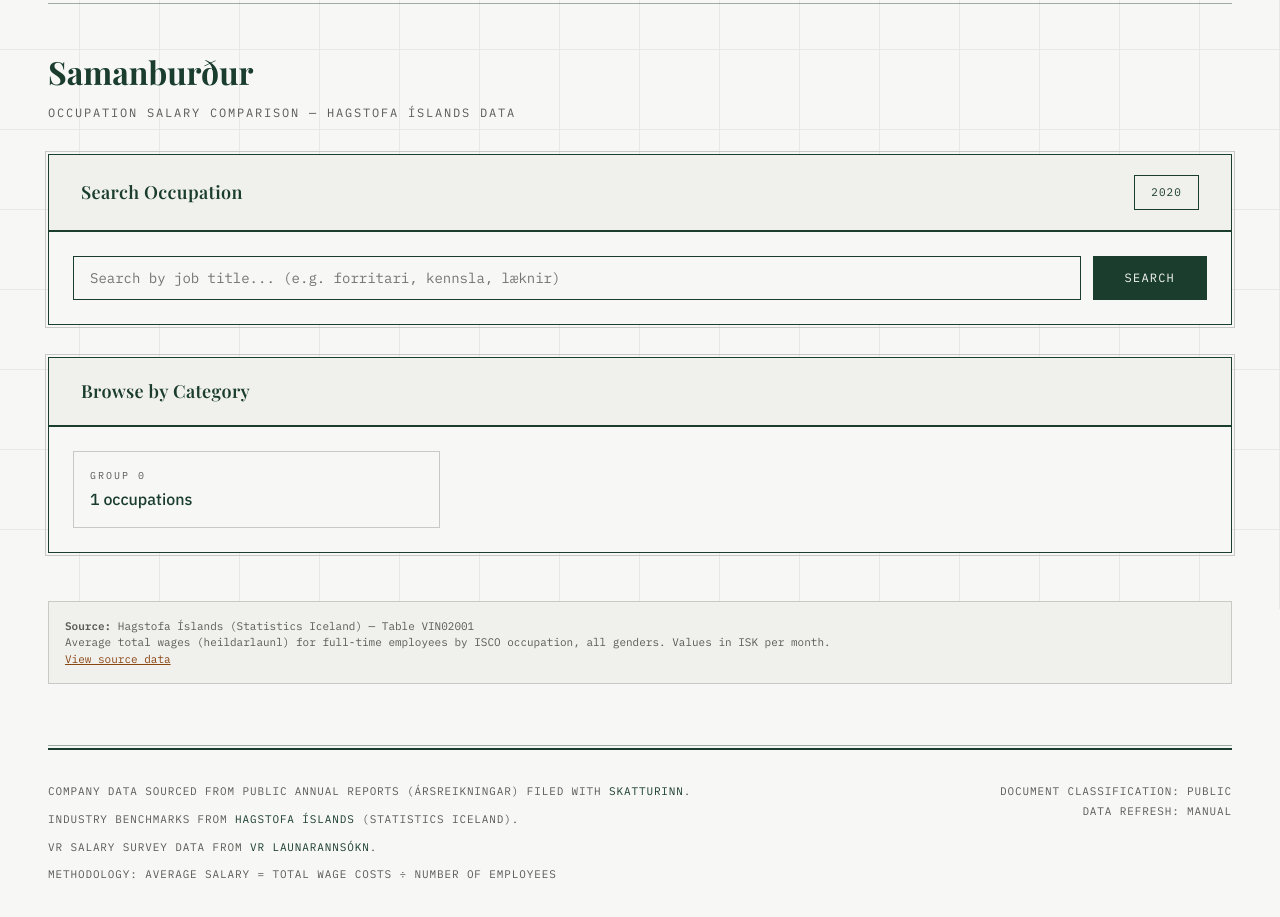
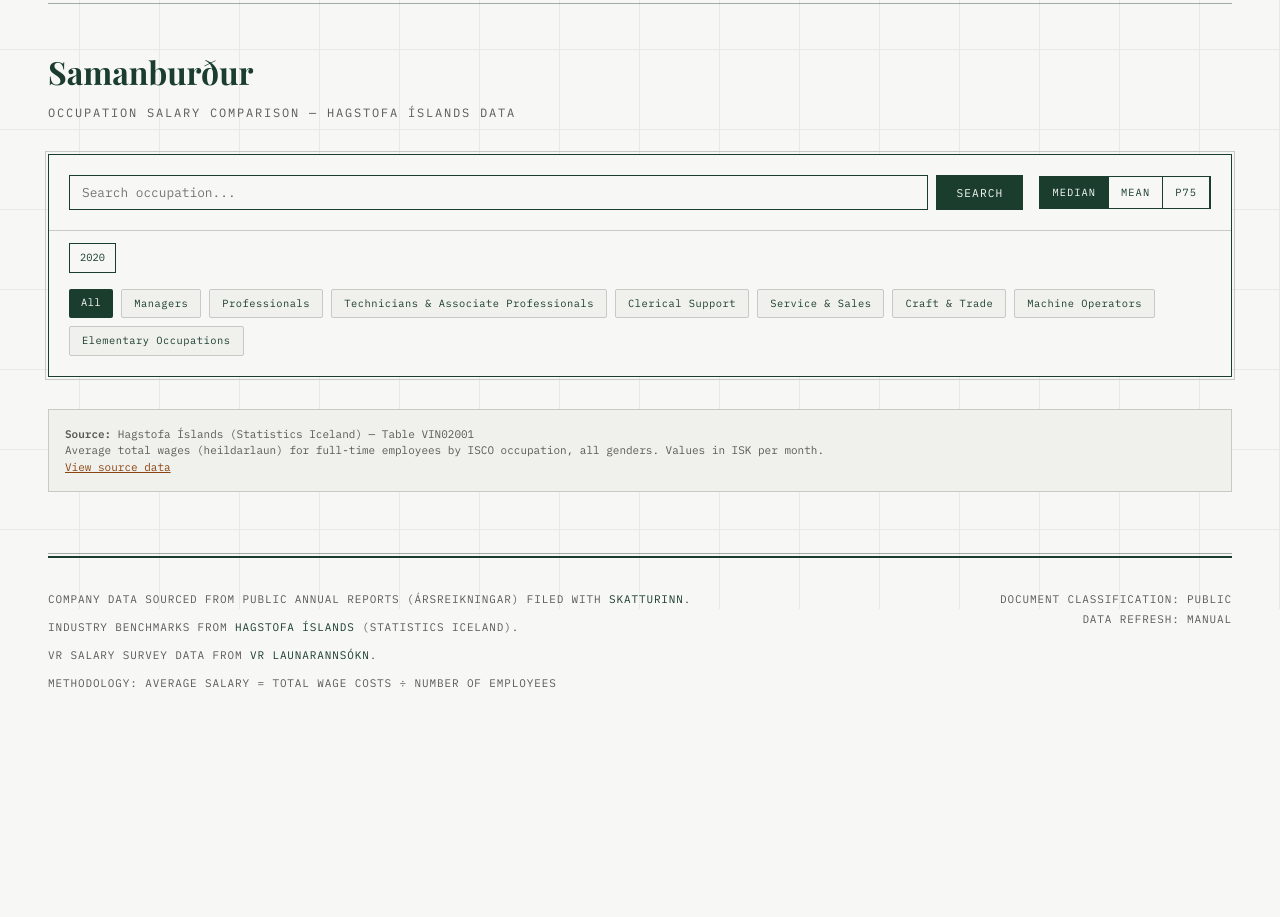
Before and after one commit to Interkz/launatrausti, a FastAPI app: page /samanburdur?year=2024&sort=median in a window 1280 px wide. Shown: the part 191-1108 px from the top of the page. After the commit the page ends 879 px from the top, so only its background shows below. Run offline with FastAPI, Linux system fonts and the light colour scheme; tables that the repository leaves empty hold one stand-in row (values such as "Sample post").

Commit message:
feat: samanburður v2 — aurbjörg-style leaderboard with category filters
- Default view shows ALL occupations sorted by median salary (highest first)
- Grouped by ISCO major category (Managers, Professionals, Technicians, etc.)
- Category filter pills — click to show only one group
- Sort toggle: Median / Mean / P75
- Year filter: 2014-2024
- Collapsible sections: top 5 shown, "Show X more" expands rest
- Click any occupation → detail view with distribution bar + time series
- Search still works as filter overlay

```diff
--- a/src/main.py
+++ b/src/main.py
@@ -283,9 +283,11 @@ async def samanburdur_page(
     request: Request,
     q: Optional[str] = None,
     isco: Optional[str] = None,
+    group: Optional[str] = None,
+    sort: str = "median",
     year: int = 2024,
 ):
-    """Salary comparison page — search your job title, see where you stand."""
+    """Salary comparison page — aurbjörg-style leaderboard sorted by salary."""
     selected = None
     time_series = []
     search_results = []
@@ -296,9 +298,10 @@ async def samanburdur_page(
             selected = next((r for r in time_series if r["year"] == year), time_series[0])
 
     if q:
-        search_results = database.search_occupations(q, year=year, limit=20)
+        search_results = database.search_occupations(q, year=year, limit=50)
 
-    categories = database.get_occupation_categories()
+    # Always load grouped data for the leaderboard view
+    grouped = database.get_all_occupations_grouped(year=year, sort_by=sort)
     available_years = database.get_occupation_years()
 
     return templates.TemplateResponse(
@@ -307,11 +310,15 @@ async def samanburdur_page(
             "request": request,
             "q": q or "",
             "isco": isco,
+            "group": group,
+            "sort": sort,
             "year": year,
             "selected": selected,
             "time_series": time_series,
             "search_results": search_results,
-            "categories": categories,
+            "grouped": grouped,
+            "isco_groups": database.ISCO_MAJOR_GROUPS,
+            "isco_groups_en": database.ISCO_MAJOR_GROUPS_EN,
             "available_years": available_years,
         }
     )
--- a/src/templates/samanburdur.html
+++ b/src/templates/samanburdur.html
@@ -6,32 +6,6 @@
 <div style="margin-bottom: 2rem;">
     <h1 style="font-family: var(--font-display); font-size: 2rem; color: var(--lumon-green); margin-bottom: 0.5rem;">Samanburður</h1>
     <p style="font-family: var(--font-mono); font-size: 0.75rem; color: var(--lumon-text-secondary); text-transform: uppercase; letter-spacing: 0.15em;">Occupation Salary Comparison &mdash; Hagstofa &Iacute;slands Data</p>
-</div>
-
-<!-- Search -->
-<div class="card" style="margin-bottom: 2rem;">
-    <div class="card-header">
-        <h2>Search Occupation</h2>
-        <div class="year-filter">
-            {% for y in available_years %}
-            <a href="/samanburdur?q={{ q }}&year={{ y }}{% if isco %}&isco={{ isco }}{% endif %}" {% if year == y %}class="active"{% endif %}>{{ y }}</a>
-            {% endfor %}
-        </div>
-    </div>
-    <div style="padding: 1.5rem;">
-        <form method="get" action="/samanburdur" style="display: flex; gap: 0.75rem;">
-            <input type="hidden" name="year" value="{{ year }}">
-            {% if isco %}<input type="hidden" name="isco" value="{{ isco }}">{% endif %}
-            <input type="text" name="q" value="{{ q }}" placeholder="Search by job title... (e.g. forritari, kennsla, l&aelig;knir)"
-                style="flex: 1; padding: 0.75rem 1rem; font-family: var(--font-mono); font-size: 0.875rem;
-                       border: 1px solid var(--lumon-green); background: var(--lumon-white);
-                       color: var(--lumon-black); outline: none;">
-            <button type="submit"
-                style="padding: 0.75rem 2rem; font-family: var(--font-mono); font-size: 0.75rem;
-                       text-transform: uppercase; letter-spacing: 0.1em; background: var(--lumon-green);
-                       color: var(--lumon-white); border: none; cursor: pointer;">Search</button>
-        </form>
-    </div>
 </div>
 
 {% if selected %}
@@ -60,28 +34,14 @@
         </div>
     </div>
     <div style="padding: 1.5rem;">
-        <!-- Salary distribution bar -->
         {% if selected.p25 and selected.p75 and selected.median %}
         <div style="margin-bottom: 1.5rem;">
             <div style="font-family: var(--font-mono); font-size: 0.625rem; text-transform: uppercase; letter-spacing: 0.2em; color: var(--lumon-text-secondary); margin-bottom: 0.75rem;">Salary Distribution (Monthly)</div>
             {% set max_val = selected.p75 * 1.15 %}
             <div style="position: relative; height: 40px; background: var(--lumon-paper); border: 1px solid var(--lumon-grid);">
-                <!-- P25-P75 range bar -->
-                <div style="position: absolute; top: 0; bottom: 0;
-                            left: {{ (selected.p25 / max_val * 100)|round(1) }}%;
-                            width: {{ ((selected.p75 - selected.p25) / max_val * 100)|round(1) }}%;
-                            background: var(--lumon-green); opacity: 0.3;"></div>
-                <!-- Median line -->
-                <div style="position: absolute; top: 0; bottom: 0;
-                            left: {{ (selected.median / max_val * 100)|round(1) }}%;
-                            width: 2px; background: var(--lumon-green);"></div>
-                <!-- Mean marker -->
-                {% if selected.mean %}
-                <div style="position: absolute; top: 50%; transform: translateY(-50%);
-                            left: {{ (selected.mean / max_val * 100)|round(1) }}%;
-                            width: 8px; height: 8px; background: var(--lumon-accent);
-                            border-radius: 50%;"></div>
-                {% endif %}
+                <div style="position: absolute; top: 0; bottom: 0; left: {{ (selected.p25 / max_val * 100)|round(1) }}%; width: {{ ((selected.p75 - selected.p25) / max_val * 100)|round(1) }}%; background: var(--lumon-green); opacity: 0.3;"></div>
+                <div style="position: absolute; top: 0; bottom: 0; left: {{ (selected.median / max_val * 100)|round(1) }}%; width: 2px; background: var(--lumon-green);"></div>
+                {% if selected.mean %}<div style="position: absolute; top: 50%; transform: translateY(-50%); left: {{ (selected.mean / max_val * 100)|round(1) }}%; width: 8px; height: 8px; background: var(--lumon-accent); border-radius: 50%;"></div>{% endif %}
             </div>
             <div style="display: flex; justify-content: space-between; margin-top: 0.5rem; font-family: var(--font-mono); font-size: 0.6875rem; color: var(--lumon-text-secondary);">
                 <span>P25: {{ "{:,.0f}".format(selected.p25).replace(",", ".") }} kr</span>
@@ -91,20 +51,10 @@
         </div>
         {% endif %}
 
-        <!-- Time series table -->
         {% if time_series|length > 1 %}
         <div style="font-family: var(--font-mono); font-size: 0.625rem; text-transform: uppercase; letter-spacing: 0.2em; color: var(--lumon-text-secondary); margin-bottom: 0.75rem;">Yearly Trend</div>
         <table>
-            <thead>
-                <tr>
-                    <th>Year</th>
-                    <th>Mean</th>
-                    <th>Median</th>
-                    <th>P25</th>
-                    <th>P75</th>
-                    <th>Change</th>
-                </tr>
-            </thead>
+            <thead><tr><th>Year</th><th>Mean</th><th>Median</th><th>P25</th><th>P75</th><th>Change</th></tr></thead>
             <tbody>
                 {% for row in time_series %}
                 <tr {% if row.year == year %}style="background: rgba(26, 61, 46, 0.05);"{% endif %}>
@@ -113,17 +63,7 @@
                     <td class="salary">{% if row.median %}{{ "{:,.0f}".format(row.median).replace(",", ".") }} kr{% else %}&mdash;{% endif %}</td>
                     <td class="salary">{% if row.p25 %}{{ "{:,.0f}".format(row.p25).replace(",", ".") }} kr{% else %}&mdash;{% endif %}</td>
                     <td class="salary">{% if row.p75 %}{{ "{:,.0f}".format(row.p75).replace(",", ".") }} kr{% else %}&mdash;{% endif %}</td>
-                    <td>
-                        {% if not loop.last %}
-                        {% set prev = time_series[loop.index] %}
-                        {% if row.mean and prev.mean and prev.mean > 0 %}
-                        {% set change = ((row.mean - prev.mean) / prev.mean * 100) %}
-                        <span class="benchmark-diff {% if change >= 0 %}positive{% else %}negative{% endif %}">
-                            {% if change >= 0 %}+{% endif %}{{ "{:.1f}".format(change) }}%
-                        </span>
-                        {% endif %}
-                        {% endif %}
-                    </td>
+                    <td>{% if not loop.last %}{% set prev = time_series[loop.index] %}{% if row.mean and prev.mean and prev.mean > 0 %}{% set change = ((row.mean - prev.mean) / prev.mean * 100) %}<span class="benchmark-diff {% if change >= 0 %}positive{% else %}negative{% endif %}">{% if change >= 0 %}+{% endif %}{{ "{:.1f}".format(change) }}%</span>{% endif %}{% endif %}</td>
                 </tr>
                 {% endfor %}
             </tbody>
@@ -131,73 +71,166 @@
         {% endif %}
     </div>
 </div>
+
+<a href="/samanburdur?year={{ year }}&sort={{ sort }}" style="display: inline-block; margin-bottom: 2rem; font-family: var(--font-mono); font-size: 0.75rem; color: var(--lumon-accent); text-decoration: none;">&larr; Back to all occupations</a>
 {% endif %}
+
+{% if not selected %}
+<!-- Controls: Search + Sort + Year + Category Filter -->
+<div class="card" style="margin-bottom: 2rem;">
+    <div style="padding: 1.25rem; display: flex; flex-wrap: wrap; gap: 1rem; align-items: center;">
+        <!-- Search -->
+        <form method="get" action="/samanburdur" style="display: flex; gap: 0.5rem; flex: 1; min-width: 250px;">
+            <input type="hidden" name="year" value="{{ year }}">
+            <input type="hidden" name="sort" value="{{ sort }}">
+            {% if group %}<input type="hidden" name="group" value="{{ group }}">{% endif %}
+            <input type="text" name="q" value="{{ q }}" placeholder="Search occupation..."
+                style="flex: 1; padding: 0.5rem 0.75rem; font-family: var(--font-mono); font-size: 0.8rem;
+                       border: 1px solid var(--lumon-green); background: var(--lumon-white); color: var(--lumon-black); outline: none;">
+            <button type="submit" style="padding: 0.5rem 1.25rem; font-family: var(--font-mono); font-size: 0.7rem;
+                       text-transform: uppercase; letter-spacing: 0.1em; background: var(--lumon-green);
+                       color: var(--lumon-white); border: none; cursor: pointer;">Search</button>
+        </form>
+
+        <!-- Sort -->
+        <div style="display: flex; gap: 0; border: 1px solid var(--lumon-green);">
+            {% for s in ["median", "mean", "p75"] %}
+            <a href="/samanburdur?year={{ year }}&sort={{ s }}{% if group %}&group={{ group }}{% endif %}{% if q %}&q={{ q }}{% endif %}"
+               style="padding: 0.5rem 0.75rem; font-family: var(--font-mono); font-size: 0.65rem; text-transform: uppercase;
+                      letter-spacing: 0.1em; text-decoration: none; color: {% if sort == s %}var(--lumon-white){% else %}var(--lumon-green){% endif %};
+                      background: {% if sort == s %}var(--lumon-green){% else %}transparent{% endif %};
+                      border-right: 1px solid var(--lumon-green);">{{ s }}</a>
+            {% endfor %}
+        </div>
+    </div>
+
+    <!-- Year filter -->
+    <div style="padding: 0 1.25rem 1rem; display: flex; gap: 0; border-top: 1px solid var(--lumon-grid);">
+        <div style="padding-top: 0.75rem; display: flex; gap: 0; flex-wrap: wrap;">
+            {% for y in available_years %}
+            <a href="/samanburdur?year={{ y }}&sort={{ sort }}{% if group %}&group={{ group }}{% endif %}{% if q %}&q={{ q }}{% endif %}"
+               style="padding: 0.375rem 0.625rem; font-family: var(--font-mono); font-size: 0.65rem; text-decoration: none;
+                      color: {% if year == y %}var(--lumon-white){% else %}var(--lumon-green){% endif %};
+                      background: {% if year == y %}var(--lumon-green){% else %}transparent{% endif %};
+                      border: 1px solid var(--lumon-green); margin-right: -1px;">{{ y }}</a>
+            {% endfor %}
+        </div>
+    </div>
+
+    <!-- Category filter pills -->
+    <div style="padding: 0 1.25rem 1.25rem; display: flex; gap: 0.5rem; flex-wrap: wrap;">
+        <a href="/samanburdur?year={{ year }}&sort={{ sort }}{% if q %}&q={{ q }}{% endif %}"
+           style="padding: 0.375rem 0.75rem; font-family: var(--font-mono); font-size: 0.65rem; text-decoration: none;
+                  border-radius: 2px; letter-spacing: 0.05em;
+                  {% if not group %}background: var(--lumon-green); color: var(--lumon-white);{% else %}background: var(--lumon-paper); color: var(--lumon-green); border: 1px solid var(--lumon-grid);{% endif %}">All</a>
+        {% for code, name in isco_groups.items()|sort %}
+        <a href="/samanburdur?year={{ year }}&sort={{ sort }}&group={{ code }}{% if q %}&q={{ q }}{% endif %}"
+           style="padding: 0.375rem 0.75rem; font-family: var(--font-mono); font-size: 0.65rem; text-decoration: none;
+                  border-radius: 2px; letter-spacing: 0.05em;
+                  {% if group == code %}background: var(--lumon-green); color: var(--lumon-white);{% else %}background: var(--lumon-paper); color: var(--lumon-green); border: 1px solid var(--lumon-grid);{% endif %}">{{ isco_groups_en[code] }}</a>
+        {% endfor %}
+    </div>
+</div>
 
 {% if search_results %}
 <!-- Search Results -->
-<div class="card">
+<div class="card" style="margin-bottom: 2rem;">
     <div class="card-header">
-        <h2>{% if q %}Results for &ldquo;{{ q }}&rdquo;{% else %}Top Occupations{% endif %}</h2>
-        <div style="font-family: var(--font-mono); font-size: 0.75rem; color: var(--lumon-text-secondary);">
-            {{ search_results|length }} occupations &bull; {{ year }}
-        </div>
+        <h2>Results for &ldquo;{{ q }}&rdquo;</h2>
+        <div style="font-family: var(--font-mono); font-size: 0.75rem; color: var(--lumon-text-secondary);">{{ search_results|length }} occupations &bull; {{ year }}</div>
     </div>
     <table>
-        <thead>
-            <tr>
-                <th style="width: 80px;">ISCO</th>
-                <th>Occupation</th>
-                <th>Mean</th>
-                <th>Median</th>
-                <th>P25 &ndash; P75</th>
-            </tr>
-        </thead>
+        <thead><tr><th style="width: 40px;">#</th><th>Occupation</th><th>{{ sort|capitalize }}</th><th>P25 &ndash; P75</th><th style="width: 60px;">N</th></tr></thead>
         <tbody>
             {% for occ in search_results %}
             <tr>
-                <td class="rank"><a href="/samanburdur?isco={{ occ.isco_code }}&year={{ year }}&q={{ q }}" style="color: var(--lumon-accent);">{{ occ.isco_code }}</a></td>
-                <td>
-                    <a href="/samanburdur?isco={{ occ.isco_code }}&year={{ year }}&q={{ q }}" style="color: var(--lumon-green); text-decoration: none; font-weight: 500;">
-                        {{ occ.occupation_name }}
-                    </a>
-                </td>
-                <td class="salary">{% if occ.mean %}{{ "{:,.0f}".format(occ.mean).replace(",", ".") }} kr{% else %}&mdash;{% endif %}</td>
-                <td class="salary">{% if occ.median %}{{ "{:,.0f}".format(occ.median).replace(",", ".") }} kr{% else %}&mdash;{% endif %}</td>
-                <td class="salary" style="font-size: 0.8rem;">
-                    {% if occ.p25 and occ.p75 %}{{ "{:,.0f}".format(occ.p25).replace(",", ".") }} &ndash; {{ "{:,.0f}".format(occ.p75).replace(",", ".") }} kr{% else %}&mdash;{% endif %}
-                </td>
+                <td class="rank">{{ loop.index }}</td>
+                <td><a href="/samanburdur?isco={{ occ.isco_code }}&year={{ year }}" style="color: var(--lumon-green); text-decoration: none; font-weight: 500;">{{ occ.occupation_name }}</a></td>
+                <td class="salary" style="font-weight: 600;">{% if occ[sort] %}{{ "{:,.0f}".format(occ[sort]).replace(",", ".") }} kr{% else %}&mdash;{% endif %}</td>
+                <td class="salary" style="font-size: 0.8rem;">{% if occ.p25 and occ.p75 %}{{ "{:,.0f}".format(occ.p25).replace(",", ".") }} &ndash; {{ "{:,.0f}".format(occ.p75).replace(",", ".") }}{% else %}&mdash;{% endif %}</td>
+                <td style="font-family: var(--font-mono); font-size: 0.75rem; color: var(--lumon-text-secondary);">{{ occ.observation_count or "" }}</td>
             </tr>
             {% endfor %}
         </tbody>
     </table>
 </div>
-{% elif q and not selected %}
-<div class="card" style="padding: 3rem; text-align: center;">
-    <p style="font-family: var(--font-mono); font-size: 0.875rem; color: var(--lumon-text-secondary);">
-        No occupations found for &ldquo;{{ q }}&rdquo; in {{ year }}.
-    </p>
+{% endif %}
+
+<!-- Grouped Occupation Leaderboard -->
+{% set group_order = ["1", "2", "3", "4", "5", "7", "8", "9"] %}
+{% for grp in group_order %}
+{% if grp in grouped and (not group or group == grp) %}
+{% set occupations = grouped[grp] %}
+<div class="card" style="margin-bottom: 2rem;">
+    <div class="card-header">
+        <h2>{{ isco_groups_en.get(grp, "Other") }}</h2>
+        <div style="font-family: var(--font-mono); font-size: 0.75rem; color: var(--lumon-text-secondary);">
+            {{ isco_groups.get(grp, "") }} &bull; {{ occupations|length }} occupations
+        </div>
+    </div>
+    <table>
+        <thead><tr><th style="width: 40px;">#</th><th>Occupation</th><th>{{ sort|capitalize }}</th><th>{% if sort != "mean" %}Mean{% else %}Median{% endif %}</th><th>P25 &ndash; P75</th><th style="width: 60px;">N</th></tr></thead>
+        <tbody>
+            {% for occ in occupations[:5] %}
+            <tr>
+                <td class="rank">{{ loop.index }}</td>
+                <td><a href="/samanburdur?isco={{ occ.isco_code }}&year={{ year }}" style="color: var(--lumon-green); text-decoration: none; font-weight: 500;">{{ occ.occupation_name }}</a></td>
+                <td class="salary" style="font-weight: 600;">{% if occ[sort] %}{{ "{:,.0f}".format(occ[sort]).replace(",", ".") }} kr{% else %}&mdash;{% endif %}</td>
+                <td class="salary">{% if sort != "mean" %}{% if occ.mean %}{{ "{:,.0f}".format(occ.mean).replace(",", ".") }} kr{% else %}&mdash;{% endif %}{% else %}{% if occ.median %}{{ "{:,.0f}".format(occ.median).replace(",", ".") }} kr{% else %}&mdash;{% endif %}{% endif %}</td>
+                <td class="salary" style="font-size: 0.8rem;">{% if occ.p25 and occ.p75 %}{{ "{:,.0f}".format(occ.p25).replace(",", ".") }} &ndash; {{ "{:,.0f}".format(occ.p75).replace(",", ".") }}{% else %}&mdash;{% endif %}</td>
+                <td style="font-family: var(--font-mono); font-size: 0.75rem; color: var(--lumon-text-secondary);">{{ occ.observation_count or "" }}</td>
+            </tr>
+            {% endfor %}
+        </tbody>
+    </table>
+    {% if occupations|length > 5 %}
+    <details style="border-top: 1px solid var(--lumon-grid);">
+        <summary style="padding: 0.75rem 1.25rem; font-family: var(--font-mono); font-size: 0.75rem; color: var(--lumon-accent); cursor: pointer; text-transform: uppercase; letter-spacing: 0.1em;">
+            Show {{ occupations|length - 5 }} more
+        </summary>
+        <table>
+            <tbody>
+                {% for occ in occupations[5:] %}
+                <tr>
+                    <td class="rank" style="width: 40px;">{{ loop.index + 5 }}</td>
+                    <td><a href="/samanburdur?isco={{ occ.isco_code }}&year={{ year }}" style="color: var(--lumon-green); text-decoration: none; font-weight: 500;">{{ occ.occupation_name }}</a></td>
+                    <td class="salary" style="font-weight: 600;">{% if occ[sort] %}{{ "{:,.0f}".format(occ[sort]).replace(",", ".") }} kr{% else %}&mdash;{% endif %}</td>
+                    <td class="salary">{% if sort != "mean" %}{% if occ.mean %}{{ "{:,.0f}".format(occ.mean).replace(",", ".") }} kr{% else %}&mdash;{% endif %}{% else %}{% if occ.median %}{{ "{:,.0f}".format(occ.median).replace(",", ".") }} kr{% else %}&mdash;{% endif %}{% endif %}</td>
+                    <td class="salary" style="font-size: 0.8rem;">{% if occ.p25 and occ.p75 %}{{ "{:,.0f}".format(occ.p25).replace(",", ".") }} &ndash; {{ "{:,.0f}".format(occ.p75).replace(",", ".") }}{% else %}&mdash;{% endif %}</td>
+                    <td style="font-family: var(--font-mono); font-size: 0.75rem; color: var(--lumon-text-secondary); width: 60px;">{{ occ.observation_count or "" }}</td>
+                </tr>
+                {% endfor %}
+            </tbody>
+        </table>
+    </details>
+    {% endif %}
 </div>
-{% elif not q and not selected %}
-<!-- Browse by category -->
-<div class="card">
-    <div class="card-header">
-        <h2>Browse by Category</h2>
-    </div>
-    <div style="padding: 1.5rem; display: grid; grid-template-columns: repeat(auto-fill, minmax(300px, 1fr)); gap: 1rem;">
-        {% for cat in categories %}
-        <a href="/samanburdur?q=&year={{ year }}" style="display: block; padding: 1rem; border: 1px solid var(--lumon-grid); text-decoration: none; color: var(--lumon-green); transition: background 0.15s;">
-            <div style="font-family: var(--font-mono); font-size: 0.625rem; text-transform: uppercase; letter-spacing: 0.2em; color: var(--lumon-text-secondary); margin-bottom: 0.25rem;">Group {{ cat.major_group }}</div>
-            <div style="font-weight: 500;">{{ cat.occupation_count }} occupations</div>
-        </a>
-        {% endfor %}
-    </div>
+{% endif %}
+{% endfor %}
+
+{% if "other" in grouped and (not group) %}
+<div class="card" style="margin-bottom: 2rem;">
+    <div class="card-header"><h2>Other</h2></div>
+    <table>
+        <tbody>
+            {% for occ in grouped["other"] %}
+            <tr>
+                <td class="rank" style="width: 40px;">{{ loop.index }}</td>
+                <td><a href="/samanburdur?isco={{ occ.isco_code }}&year={{ year }}" style="color: var(--lumon-green); text-decoration: none;">{{ occ.occupation_name }}</a></td>
+                <td class="salary" style="font-weight: 600;">{% if occ[sort] %}{{ "{:,.0f}".format(occ[sort]).replace(",", ".") }} kr{% else %}&mdash;{% endif %}</td>
+                <td class="salary">{% if sort != "mean" %}{% if occ.mean %}{{ "{:,.0f}".format(occ.mean).replace(",", ".") }} kr{% else %}&mdash;{% endif %}{% else %}{% if occ.median %}{{ "{:,.0f}".format(occ.median).replace(",", ".") }} kr{% else %}&mdash;{% endif %}{% endif %}</td>
+            </tr>
+            {% endfor %}
+        </tbody>
+    </table>
 </div>
+{% endif %}
 {% endif %}
 
 <div style="margin-top: 1.5rem; padding: 1rem; background: var(--lumon-paper); border: 1px solid var(--lumon-grid);">
     <p style="color: var(--lumon-text-secondary); font-family: var(--font-mono); font-size: 0.6875rem;">
         <strong>Source:</strong> Hagstofa &Iacute;slands (Statistics Iceland) &mdash; Table VIN02001<br>
-        Average total wages (heildarlaunl) for full-time employees by ISCO occupation, all genders. Values in ISK per month.<br>
+        Average total wages (heildarlaun) for full-time employees by ISCO occupation, all genders. Values in ISK per month.<br>
         <a href="https://px.hagstofa.is/pxis/pxweb/is/Samfelag/Samfelag__launogtekjur__1_laun__1_laun/VIN02001.px" target="_blank" style="color: var(--lumon-accent);">View source data</a>
     </p>
 </div>
```
Also changed, not shown: src/database.py (+56 -0 lines).
